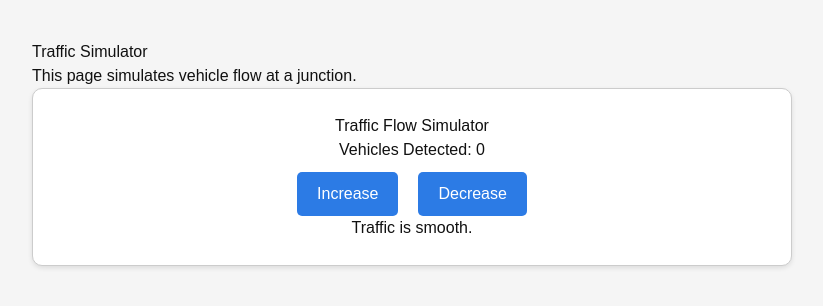
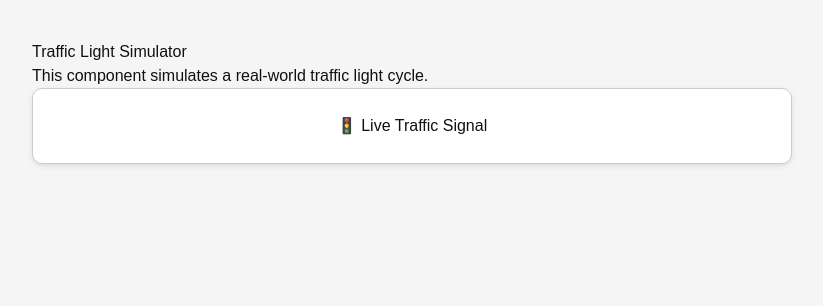
Before and after one commit to PujaRaj356/Test-app, a Next.js app: page /simulator in a window 1280 px wide. Shown: the top 306 px of the page, without its empty margins (228-1051 px from the left). Built offline with nearby package versions, Linux system fonts and the light colour scheme.

Commit message:
edited the simulator files

```diff
--- a/src/components/CounterSimulator.js
+++ b/src/components/CounterSimulator.js
@@ -1,25 +1,28 @@
 import { useState, useEffect } from 'react';
 
 export default function CounterSimulator() {
-  const [count, setCount] = useState(0);
-  const [message, setMessage] = useState("Traffic is smooth.");
+  const [light, setLight] = useState('red');
 
   useEffect(() => {
-    if (count > 20) setMessage("Heavy congestion!");
-    else if (count > 10) setMessage("Moderate traffic.");
-    else if (count < 0) setMessage("Invalid count!");
-    else setMessage("Traffic is smooth.");
-  }, [count]);
+    const timer = setInterval(() => {
+      setLight((prev) => {
+        if (prev === 'red') return 'green';
+        if (prev === 'green') return 'yellow';
+        return 'red';
+      });
+    }, 3000);
+
+    return () => clearInterval(timer);
+  }, []);
 
   return (
     <div className="simulator-box">
-      <h2>Traffic Flow Simulator</h2>
-      <p>Vehicles Detected: {count}</p>
-      <div className="btn-group">
-        <button onClick={() => setCount(count + 1)}>Increase</button>
-        <button onClick={() => setCount(count - 1)}>Decrease</button>
+      <h2>🚦 Live Traffic Signal</h2>
+      <div className="traffic-light-box">
+        <div className={`circle ${light === 'red' ? 'active-red' : 'dim-red'}`}></div>
+        <div className={`circle ${light === 'yellow' ? 'active-yellow' : 'dim-yellow'}`}></div>
+        <div className={`circle ${light === 'green' ? 'active-green' : 'dim-green'}`}></div>
       </div>
-      <p>{message}</p>
     </div>
   );
 }
--- a/src/pages/simulator.js
+++ b/src/pages/simulator.js
@@ -1,10 +1,10 @@
-import CounterSimulator from "../components/CounterSimulator";
+import CounterSimulator from '../components/CounterSimulator';
 
 export default function Simulator() {
   return (
     <div className="page-container">
-      <h1>Traffic Simulator</h1>
-      <p>This page simulates vehicle flow at a junction.</p>
+      <h1>Traffic Light Simulator</h1>
+      <p>This component simulates a real-world traffic light cycle.</p>
       <CounterSimulator />
     </div>
   );
```
